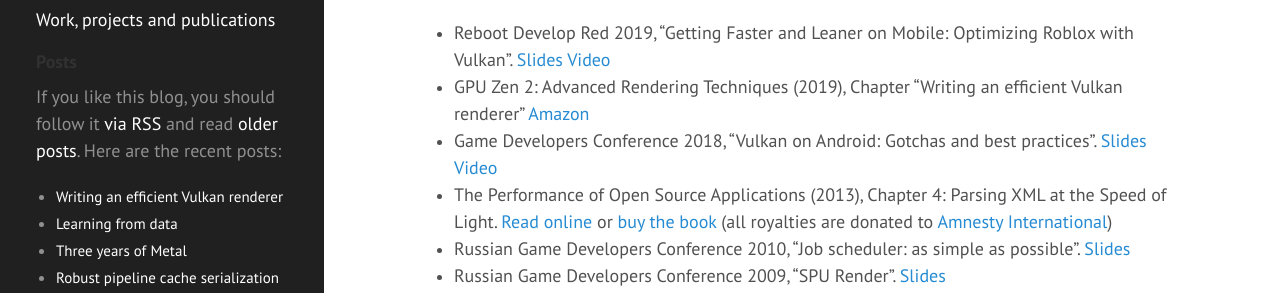
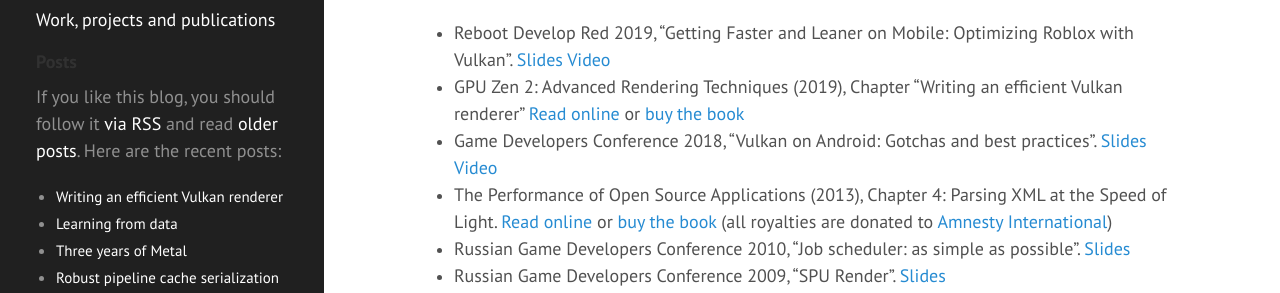
Before and after one commit to zeux/zeux.github.io, a Jekyll site: the page built from about.md, in a window 1280 px wide and 900 px high, scrolled down 1388 px. Shown: the part 156-449 px from the top of the window. Built offline with Jekyll 4.4.1, drawn with Linux system fonts in a browser that asks for light colours.

Commit message:
Add an article link

```diff
--- a/about.md
+++ b/about.md
@@ -53,7 +53,7 @@ I'm also working on a wide variety of open-source projects, most of which are ho
 Here are some talks and publications I've done over the years:
 
 * Reboot Develop Red 2019, "Getting Faster and Leaner on Mobile: Optimizing Roblox with Vulkan". [Slides](/data/reboot2019.pdf) [Video](https://www.youtube.com/watch?v=hPW5ckkqiqA)
-* GPU Zen 2: Advanced Rendering Techniques (2019), Chapter "Writing an efficient Vulkan renderer" [Amazon](https://www.amazon.com/GPU-Zen-Advanced-Rendering-Techniques/dp/179758314X)
+* GPU Zen 2: Advanced Rendering Techniques (2019), Chapter "Writing an efficient Vulkan renderer" [Read online](/2020/02/27/writing-an-efficient-vulkan-renderer/) or [buy the book](https://www.amazon.com/GPU-Zen-Advanced-Rendering-Techniques/dp/179758314X)
 * Game Developers Conference 2018, "Vulkan on Android: Gotchas and best practices". [Slides](/data/gdc2018.pdf) [Video](https://www.youtube.com/watch?v=Aeo62YzofGc)
 * The Performance of Open Source Applications (2013), Chapter 4: Parsing XML at the Speed of Light. [Read online](http://aosabook.org/en/posa/parsing-xml-at-the-speed-of-light.html) or [buy the book](http://aosabook.org/en/buy.html#posa) (all royalties are donated to [Amnesty International](http://www.amnesty.org/))
 * Russian Game Developers Conference 2010, "Job scheduler: as simple as possible". [Slides](/data/kri2010_en.pdf)
```
